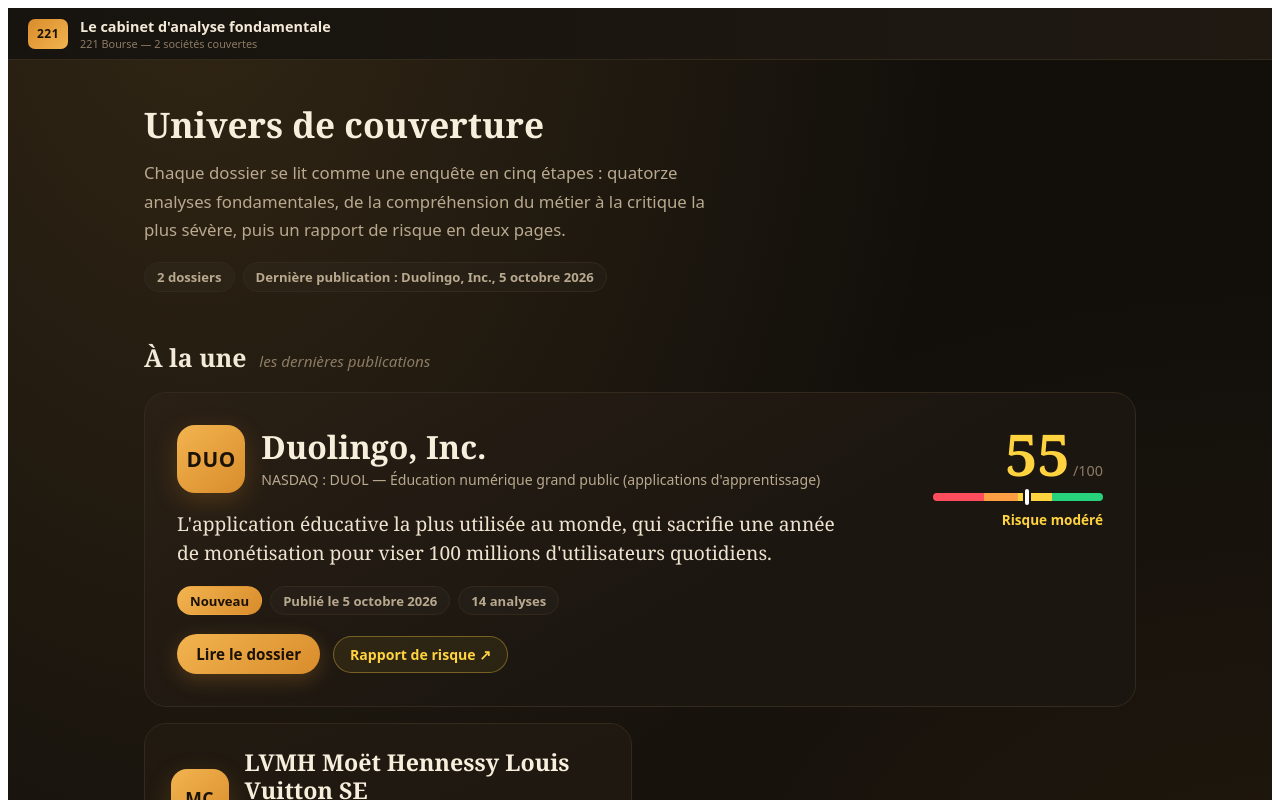
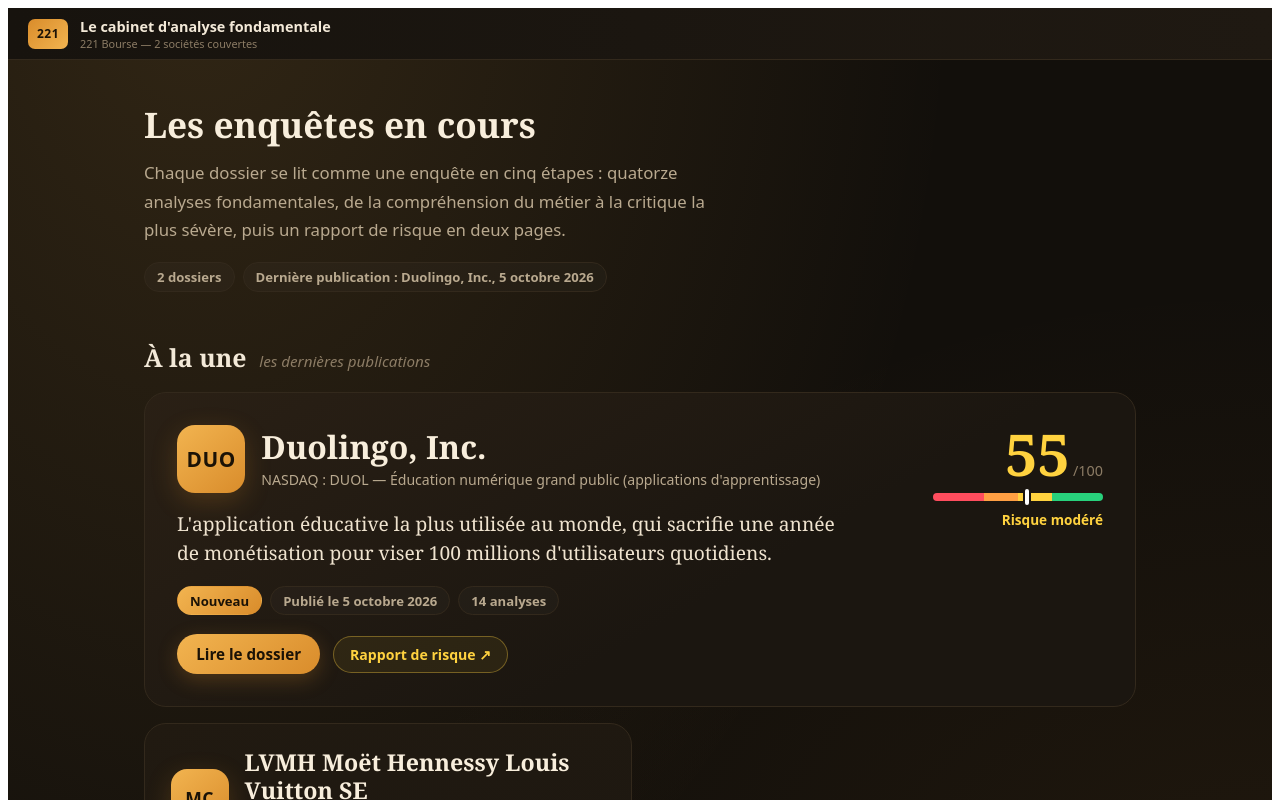
Before and after one commit to Gregangel59/dossier, a React (Vite) app: page / in a window 1280 px wide. Shown: the top 800 px of the page. Built offline with nearby package versions, Linux system fonts and the light colour scheme.

Commit message:
Add files via upload

```diff
--- a/src/pages/Home.jsx
+++ b/src/pages/Home.jsx
@@ -185,7 +185,7 @@ export default function Home() {
 
       <main className="hp-main">
         <section className="hp-intro">
-          <h1 className="hp-title">Univers de couverture</h1>
+          <h1 className="hp-title">Les enquêtes en cours</h1>
           <p className="hp-lead">
             Chaque dossier se lit comme une enquête en cinq étapes : quatorze analyses fondamentales,
             de la compréhension du métier à la critique la plus sévère, puis un rapport de risque en deux pages.
```
